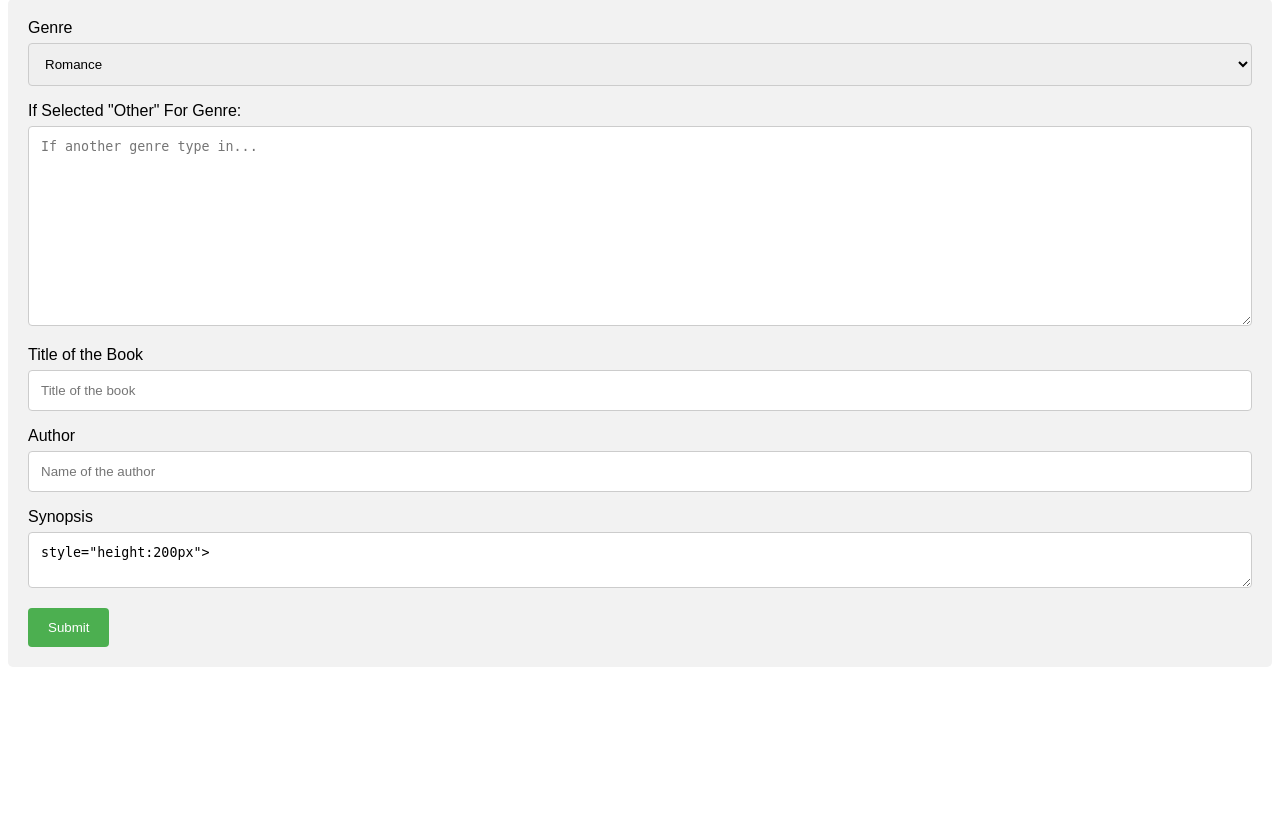
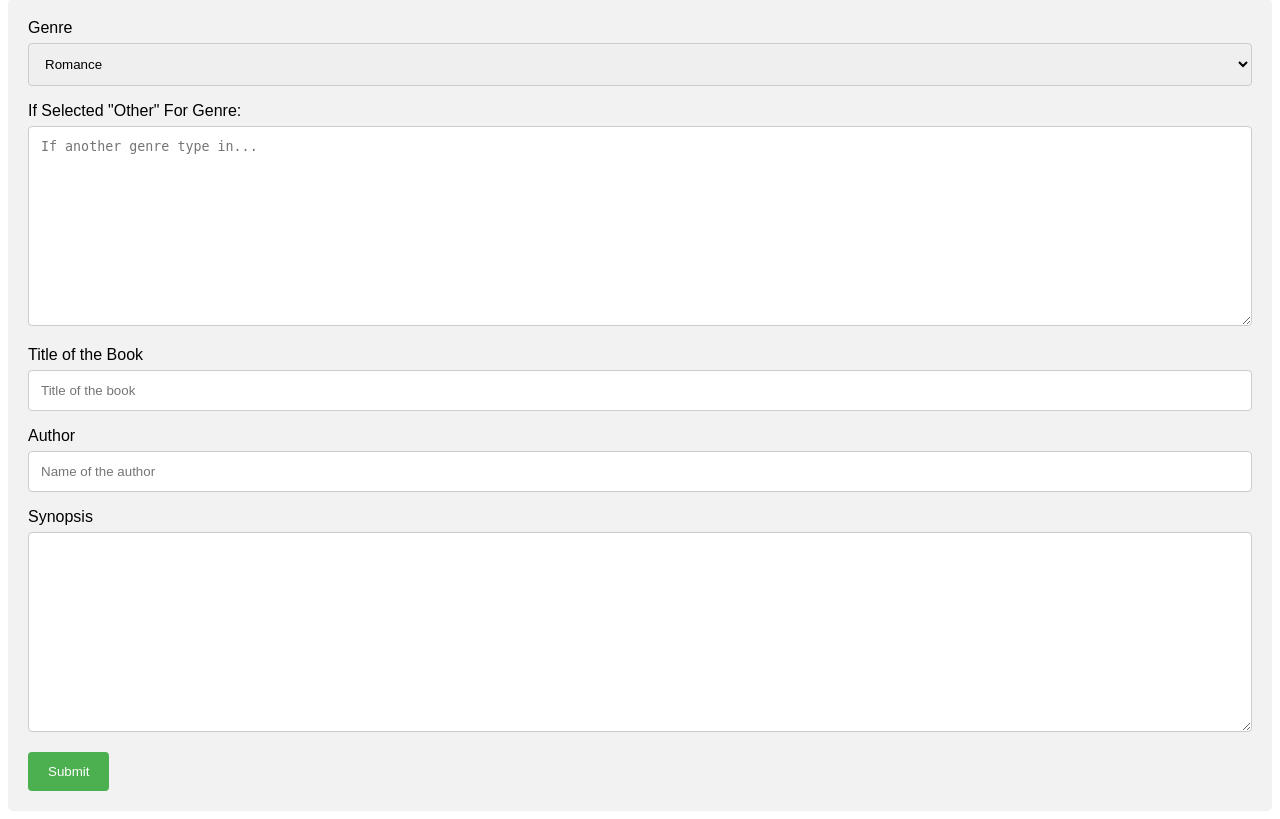
Before and after one commit to ShreyaV-05/Waves, a Flask app: page /rec/ in a window 1280 px wide. Shown: the part 60-879 px from the top of the page. Before the commit the page ends 727 px from the top, so only its background shows below. Run offline with Flask 2, Linux system fonts and the light colour scheme; some libraries are stand-ins or nearby versions.

Commit message:
rec quick change

```diff
--- a/books/templates/rec.html
+++ b/books/templates/rec.html
@@ -65,7 +65,7 @@ input[type=submit]:hover {
     <input type="text" id="author" name="author" placeholder="Name of the author">
 
     <label for="descrip">Synopsis</label>
-    <textarea id="descrip" name="descrip" placeholder="Short summary...">style="height:200px"></textarea>
+    <textarea id="descrip" name="descrip" placeholder="Short summary..."style="height:200px"> </textarea>
 
     <input type="submit" value="Submit">
 </form>
```
